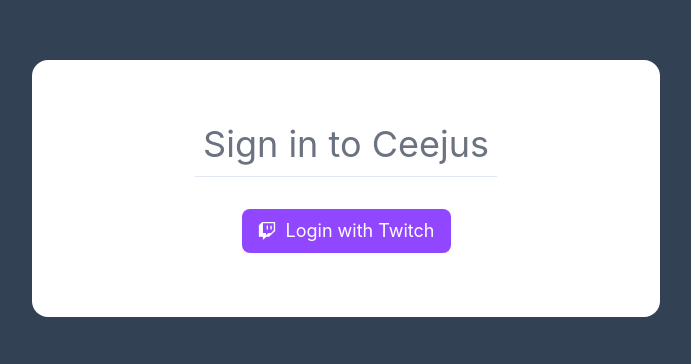
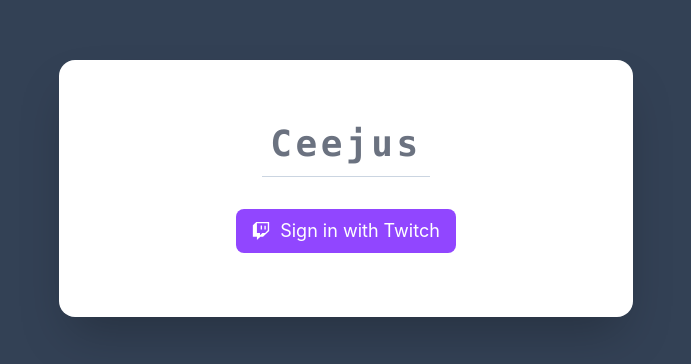
Before and after one commit to cjs8487/ceejus, a React (Create React App) app in the folder frontend/: page /login in a window 1280 px wide. Shown: the part 212-576 px from the top of the page, without its empty margins (294-985 px from the left). Built offline with nearby package versions, Linux system fonts and the light colour scheme; no server answers.

Commit message:
adjust log in page styles

```diff
--- a/frontend/src/routes/Login.tsx
+++ b/frontend/src/routes/Login.tsx
@@ -15,9 +15,9 @@
     return (
         <div className="p-1/2 flex h-full w-full grow items-center bg-slate-700">
             <div className="grow" />
-            <div className="flex grow flex-col items-center gap-y-8 rounded-2xl bg-white py-16">
-                <span className="border-b border-b-slate-200 px-2 pb-3 text-4xl text-gray-500">
-                    Sign in to Ceejus
+            <div className="flex grow flex-col items-center gap-y-8 rounded-2xl bg-white py-16 shadow-2xl">
+                <span className="border-b border-b-slate-300 px-2 pb-3 font-mono text-4xl font-semibold tracking-widest text-gray-500">
+                    Ceejus
                 </span>
                 <a
                     className="bg-twitch-purple flex items-center justify-center gap-x-2.5 rounded-lg px-4 py-2 text-lg text-white"
@@ -25,7 +25,7 @@
                     href="/api/auth/twitch/doAuth"
                 >
                     <FontAwesomeIcon icon={faTwitch} />
-                    Login with Twitch
+                    Sign in with Twitch
                 </a>
             </div>
             <div className="grow" />
```
